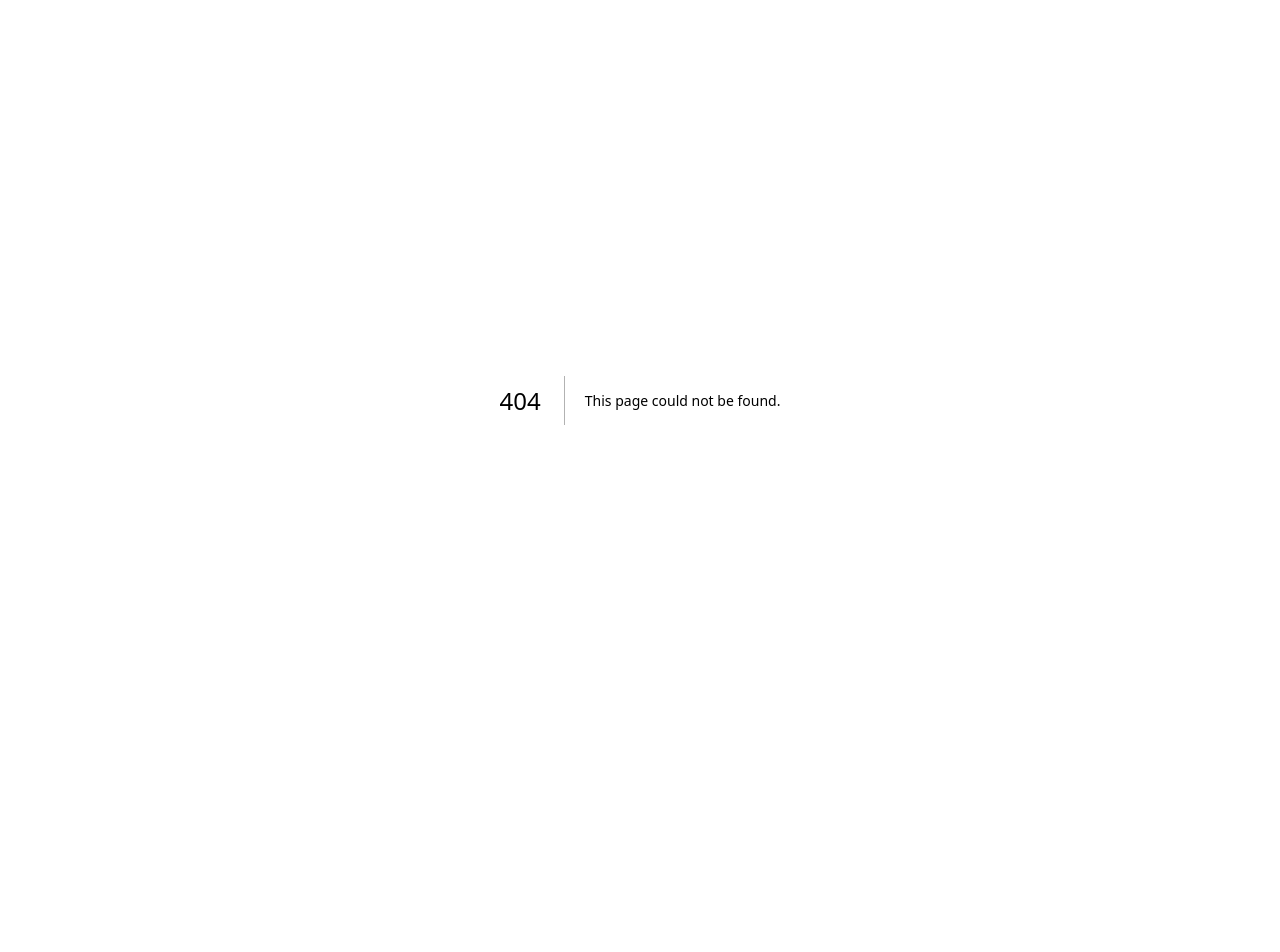
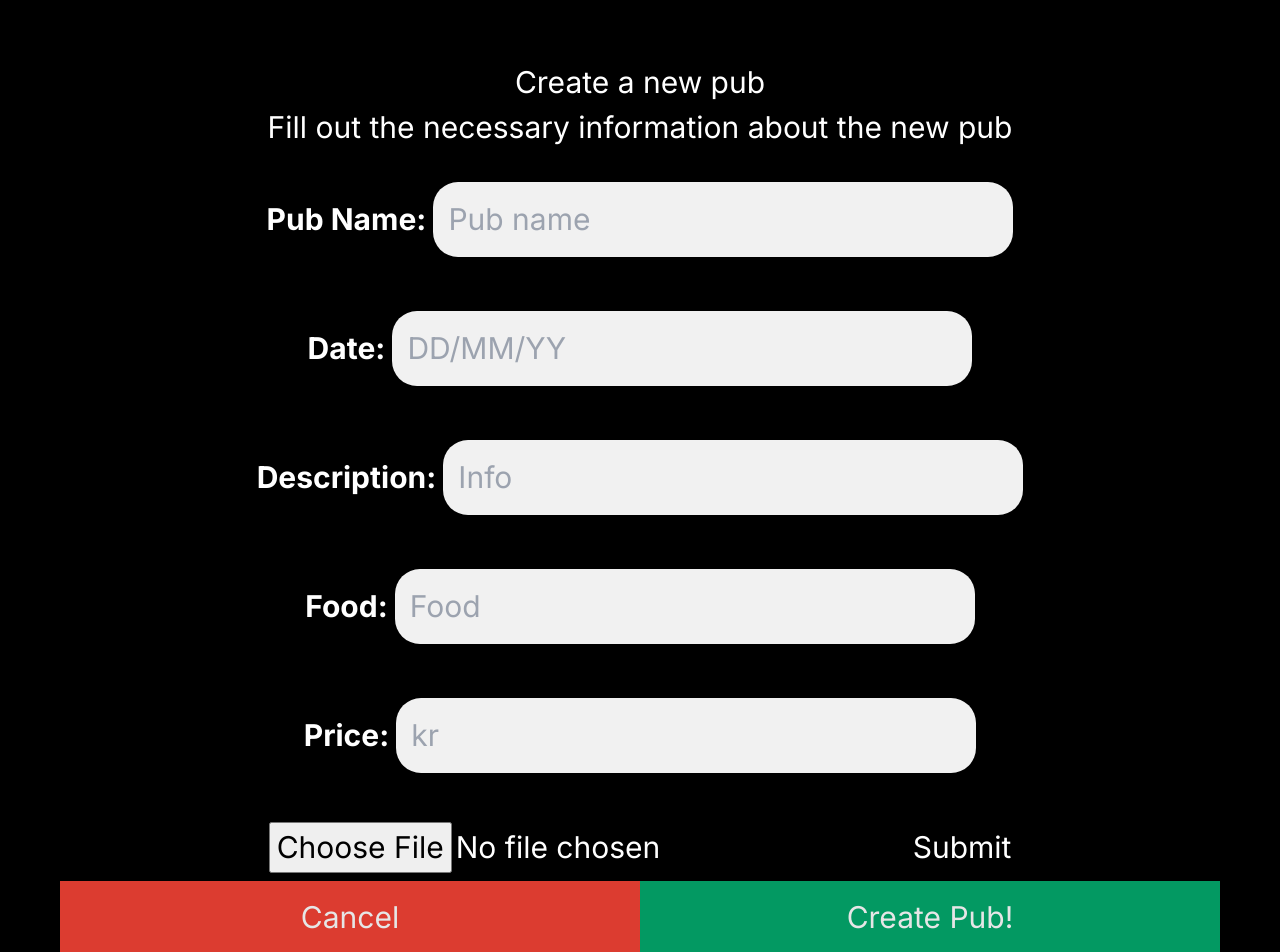
Before and after one commit to neonguyen-dev/the-coffin, a Next.js app: page /newpub in a window 1280 px wide. Before the commit this address had no page. Shown: the top 952 px of the page. Before the commit the page ends 800 px from the top, so only its background shows below. Built offline with nearby package versions, Linux system fonts and the light colour scheme.

Commit message:
Created view for admin create a pub page

```diff
--- a/src/app/globals.css
+++ b/src/app/globals.css
@@ -105,3 +105,11 @@ button:hover {
     width: 100%;
   }
 }
+
+.right {
+  position: absolute;
+  right: 0px;
+  width: 300px;
+  border: 3px solid #73AD21;
+  padding: 10px;
+}
--- /dev/null
+++ b/src/app/newpub/page.jsx
@@ -0,0 +1,7 @@
+import CreatePub from "../presenters/newPubPresenter.jsx"
+
+export default function Home() {
+    return (
+      <CreatePub/>
+    );
+  }
--- /dev/null
+++ b/src/app/presenters/newPubPresenter.jsx
@@ -0,0 +1,10 @@
+'use client'
+
+import NewPub from "../views/newPubView.jsx";
+import { observer } from "mobx-react-lite";
+
+export default observer(
+    function CreatePub() {
+        return <NewPub/>;
+    }
+    );
--- /dev/null
+++ b/src/app/views/newPubView.jsx
@@ -0,0 +1,52 @@
+export default function NewPub() {
+    return (<div className="header">
+    <h1>Create a new pub</h1>
+    <p>Fill out the necessary information about the new pub</p>
+
+    <hr></hr>
+    <div>
+        <label><b>Pub Name: </b></label>
+        <input type="text" placeholder="Pub name" name="name" required></input>
+    </div>
+
+    <hr></hr>
+    <div>
+        <label><b>Date: </b></label>
+        <input type="text" placeholder="DD/MM/YY" name="date" required></input>
+    </div>
+
+    <hr></hr>
+    <div>
+        <label><b>Description: </b></label>
+        <input type="text" placeholder="Info" name="name" required></input>
+    </div>
+
+    <hr></hr>
+    <div>
+        <label><b>Food: </b></label>
+        <input type="text" placeholder="Food" name="name" required></input>
+    </div>
+
+    <hr></hr>
+    <div>
+        <label><b>Price: </b></label>
+        <input type="text" placeholder="kr" name="name" required></input>
+    </div>
+
+    <hr></hr>
+    <div>
+        <input type="file" id="myFile" name="filename" ></input>
+        <input type="submit"></input>
+    </div>
+
+
+
+
+    <div class = "clearfix">
+    <button type="button" class="cancelbtn">Cancel</button>
+    <button type="submit" class="signupbtn">Create Pub!</button>
+    </div>
+
+</div>
+  );
+}
```
